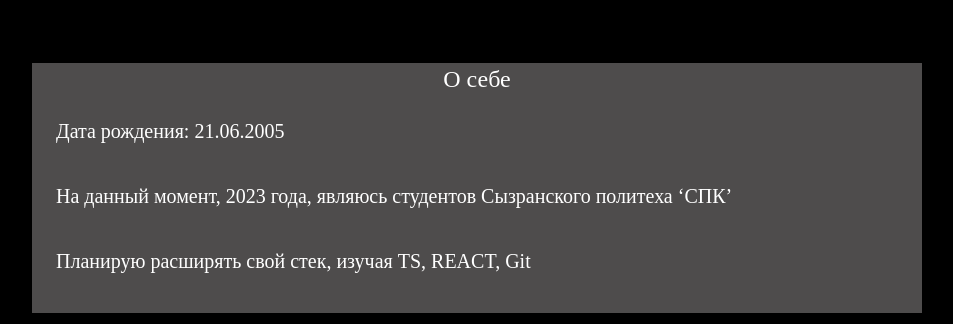
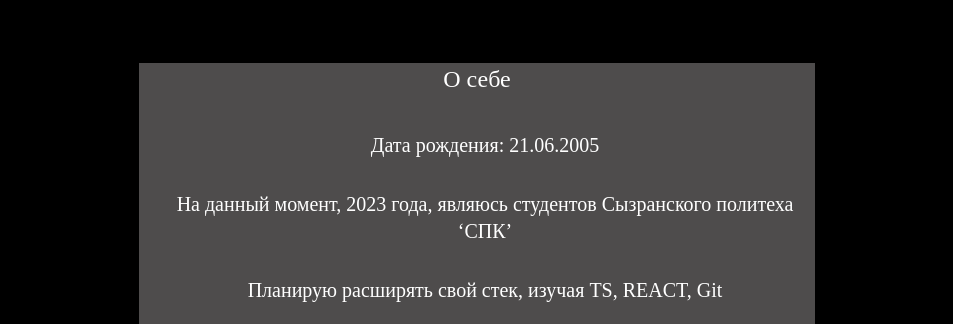
Before and after one commit to gre3krus/resume2023, a website: page index.html in a window 1280 px wide. Shown: the part 1053-1377 px from the top of the page, without its empty margins (163-1116 px from the left). Drawn offline with Linux system fonts and the light colour scheme.

Commit message:
Update footer.css

```diff
--- a/styles/footer.css
+++ b/styles/footer.css
@@ -10,15 +10,16 @@ footer {
   flex-direction: column;
   align-items: center;
   margin-top: 77px;
+  gap: 12px;
 
-  width: 890px;
+  /* width: 890px; */
 
   background: #4e4c4c;
 }
 
 .about p {
-  width: 102px;
-  height: 30px;
+  /* width: 102px;
+  height: 30px; */
 
   font-family: "Ysabeau";
   font-style: normal;
@@ -33,14 +34,16 @@ footer {
 }
 
 .about ul {
-  width: 858px;
-  height: 65px;
+  /* width: 858px;
+  height: 65px; */
 
   font-family: "Ysabeau";
   font-style: normal;
   font-weight: 400;
   font-size: 20px;
   line-height: 27px;
+  text-align: center;
+  padding-bottom: 20px;
 
   color: #ffffff;
 
```
